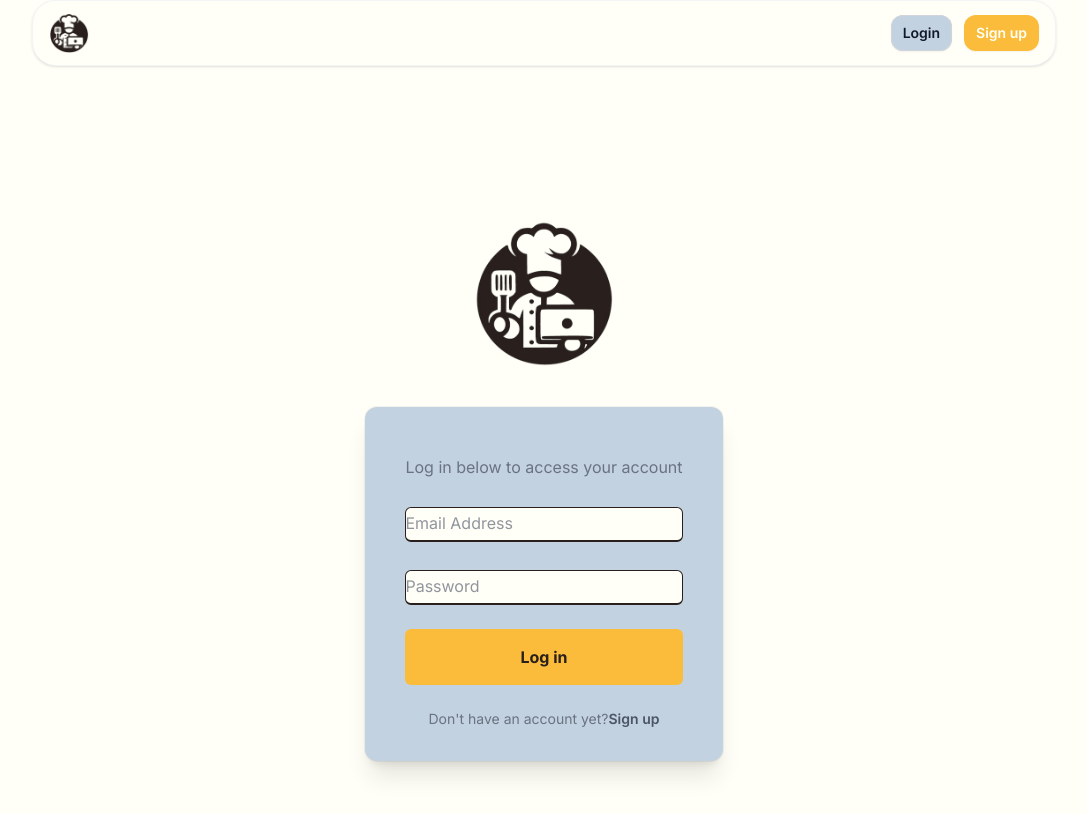
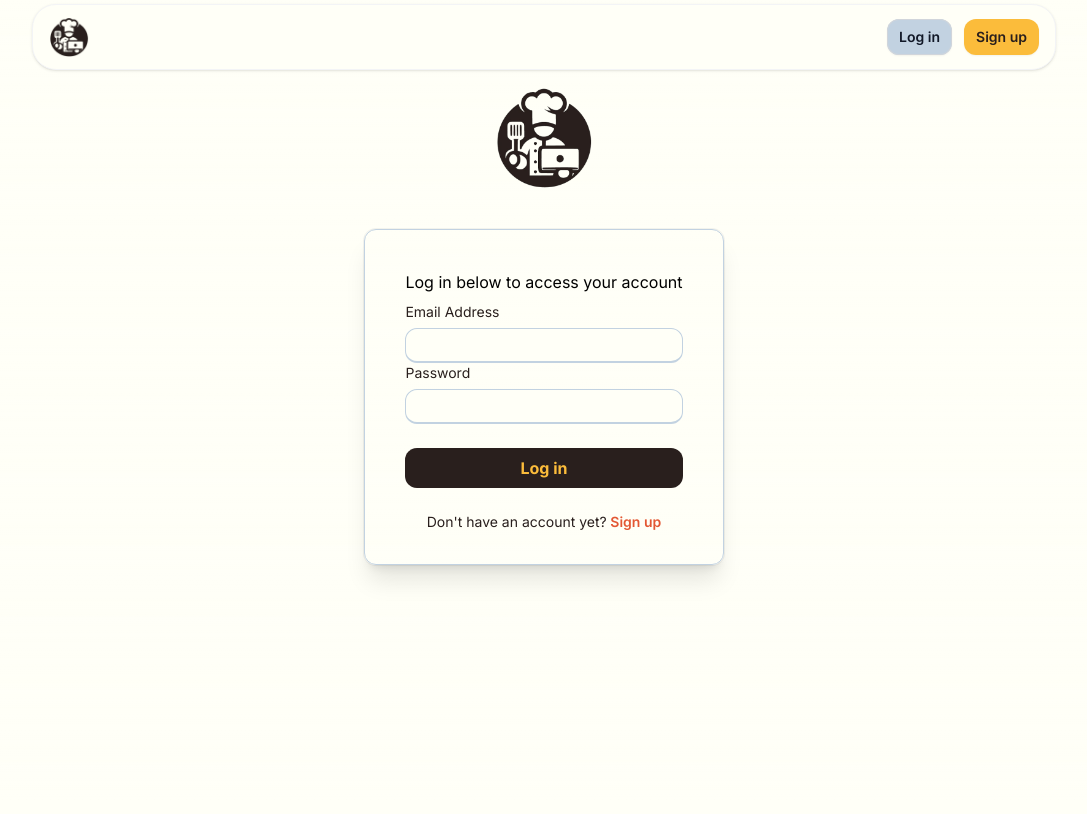
Before and after one commit to aicha-azr/Cook-Connect, a Next.js app: page /sign-in in a window 1280 px wide. Shown: the top 814 px of the page, without its empty margins (96-1183 px from the left). Built offline with nearby package versions, Linux system fonts and the light colour scheme.

Commit message:
updating the sign in page

```diff
--- a/src/app/sign-in/page.jsx
+++ b/src/app/sign-in/page.jsx
@@ -38,7 +38,7 @@ function setCookie(name, value, days) {
 
 
   return (<>
-    <div className=" inset-x-0 top-0 z-30 mx-auto w-full max-w-screen-md border border-gray-100 bg-blanc py-3 shadow backdrop-blur-lg md:top-6 md:rounded-3xl lg:max-w-screen-lg">
+    <div className=" inset-x-0 top-0 z-30 mx-auto w-full max-w-screen-md border border-gray-100 bg-blanc py-3 shadow backdrop-blur-lg md:top-6 md:rounded-3xl lg:max-w-screen-lg lg:mt-1">
         <div className="px-4">
           <div className="flex items-center justify-between">
             <div className="flex shrink-0">
@@ -57,10 +57,10 @@ function setCookie(name, value, days) {
                 className="hidden items-center justify-center rounded-xl bg-bleu-ciel px-3 py-2 text-sm font-semibold text-gray-900 shadow-sm ring-1 ring-inset ring-gray-300 transition-all duration-150 hover:bg-gray-50 sm:inline-flex"
                 href="/sign-in"
               >
-                Login
+                Log in
               </a>
               <a
-                className="inline-flex items-center justify-center rounded-xl bg-jaune px-3 py-2 text-sm font-semibold text-blanc shadow-sm transition-all duration-150 hover:bg-bleu-ciel focus-visible:outline focus-visible:outline-2 focus-visible:outline-offset-2 focus-visible:outline-blue-600"
+                className="inline-flex items-center justify-center rounded-xl bg-jaune px-3 py-2 text-sm font-semibold text-black-maron shadow-sm transition-all duration-150 hover:bg-bleu-ciel focus-visible:outline focus-visible:outline-2 focus-visible:outline-offset-2 focus-visible:outline-blue-600"
                 href="/sign-up"
               >
                 Sign up
@@ -77,36 +77,38 @@ function setCookie(name, value, days) {
 
 
 
-    <div className='flex justify-center mt-10 lg:mt-20 pt-2'>
-  <div className="flex items-center justify-center md:h-screen ">
-      <div className=" flex items-center w-full max-w-[400px] flex-col  p-4 md:-mt-32">
+    <div className='flex justify-center mt-10 lg:mt-0 '>
+  <div className="flex items-center justify-center  ">
+      <div className=" flex items-center w-full max-w-[400px] flex-col p-4">
 
           <div className="w-32 text-white flex  justify-center md:w-36">
-           <Image src={logo} width={400} height={400}/>
+           <Image src={logo} width={100} height={100}/>
           </div>
 
 <div
-    className="relative mx-auto mt-10 w-full max-w-md bg-bleu-ciel px-6 pt-10 pb-8 shadow-xl ring-1 ring-gray-900/5 sm:rounded-xl sm:px-10">
-    <div className="w-full">
+    className="relative mx-auto mt-10 w-full max-w-md border border-bleu-ciel px-6 pt-10 pb-8 shadow-xl ring-1 ring-gray-900/5 rounded-xl sm:px-10 text-black-maron">
+    <div className="w-full flex flex-col gap-2">
         <div className="text-center">
 
-            <p className="mt-2 text-gray-500">Log in below to access your account</p>
+            <p className=" text-black">Log in below to access your account</p>
         </div>
             <form action="post" onSubmit={handleLogin}>
-                <div className="relative mt-6">
-                    <input type="email" name="email" id="email" placeholder="Email Address" className="peer rounded-md bg-blanc mt-1 w-full border-b-2 border-black-maron px-0 py-1 placeholder:text-transparent focus:border-gray-500 focus:outline-none" autocomplete="NA" value={email} onChange={(e)=>setEmail(e.target.value)} required/>
-                    <label for="email" className="pointer-events-none absolute top-0 left-0 origin-left -translate-y-1/2 transform text-sm text-gray-800 opacity-75 transition-all duration-100 ease-in-out peer-placeholder-shown:top-1/2 peer-placeholder-shown:text-base peer-placeholder-shown:text-gray-500 peer-focus:top-0 peer-focus:pl-0 peer-focus:text-sm peer-focus:text-gray-800">Email Address</label>
+                <div className="flex gap-0.5 flex-col">
+                   <label for="email" className="text-sm">Email Address</label>
+                    <input type="email" name="email" id="email" placeholder="Email Address" className="peer rounded-xl bg-blanc mt-1 w-full border-b-2 border-bleu-ciel px-1 focus:ring-0 py-1 placeholder:text-transparent focus:border-gray-500 focus:outline-none" autocomplete="NA" value={email} onChange={(e)=>setEmail(e.target.value)} required/>
+
                 </div>
-                <div className="relative mt-6">
-                    <input type="password" name="password" id="password" placeholder="Password" className="peer peer mt-1 bg-blanc rounded-md w-full border-b-2 border-black-maron px-0 py-1 placeholder:text-transparent focus:border-gray-500 focus:outline-none"  value={mot_de_passe} onChange={(e)=>setMot_de_passe(e.target.value)} required/>
-                    <label for="password" className="pointer-events-none absolute top-0 left-0 origin-left -translate-y-1/2 transform text-sm text-gray-800 opacity-75 transition-all duration-100 ease-in-out peer-placeholder-shown:top-1/2 peer-placeholder-shown:text-base peer-placeholder-shown:text-gray-500 peer-focus:top-0 peer-focus:pl-0 peer-focus:text-sm peer-focus:text-gray-800">Password</label>
+                <div className="flex gap-0.5 flex-col">
+                  <label for="password" className="text-sm">Password</label>
+                    <input type="password" name="password" id="password" placeholder="Password" className="peer rounded-xl bg-blanc mt-1 w-full border-b-2 border-bleu-ciel px-1 focus:ring-0 py-1 placeholder:text-transparent focus:border-gray-500 focus:outline-none"  value={mot_de_passe} onChange={(e)=>setMot_de_passe(e.target.value)} required/>
+
                 </div>
                 <div className="my-6">
-                    <button type="submit" className="w-full rounded-md bg-jaune px-3 py-4 text-black-maron font-bold focus:bg-gray-600 focus:outline-none">Log in</button>
+                    <button type="submit" className="w-full rounded-xl bg-black-maron px-3 py-2 text-jaune font-bold focus:bg-gray-600 focus:outline-none">Log in</button>
                 </div>
-                <p className="text-center text-sm text-gray-500">Don&#x27;t have an account yet?
+                <p className="text-center text-sm text-black-maron">Don&#x27;t have an account yet?
                     <a href="/signin"
-                        className="font-semibold text-gray-600 hover:underline focus:text-orange focus:outline-none">Sign
+                        className="font-semibold text-gray-600 hover:underline text-orange focus:outline-none"> Sign
                         up
                     </a>
                 </p>
```
